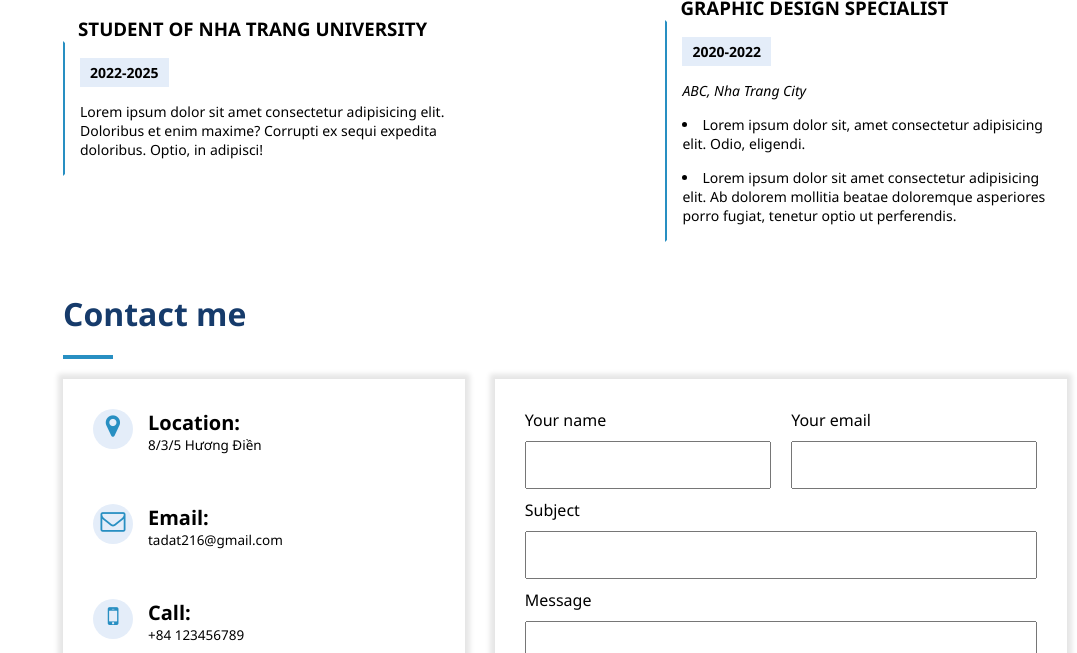
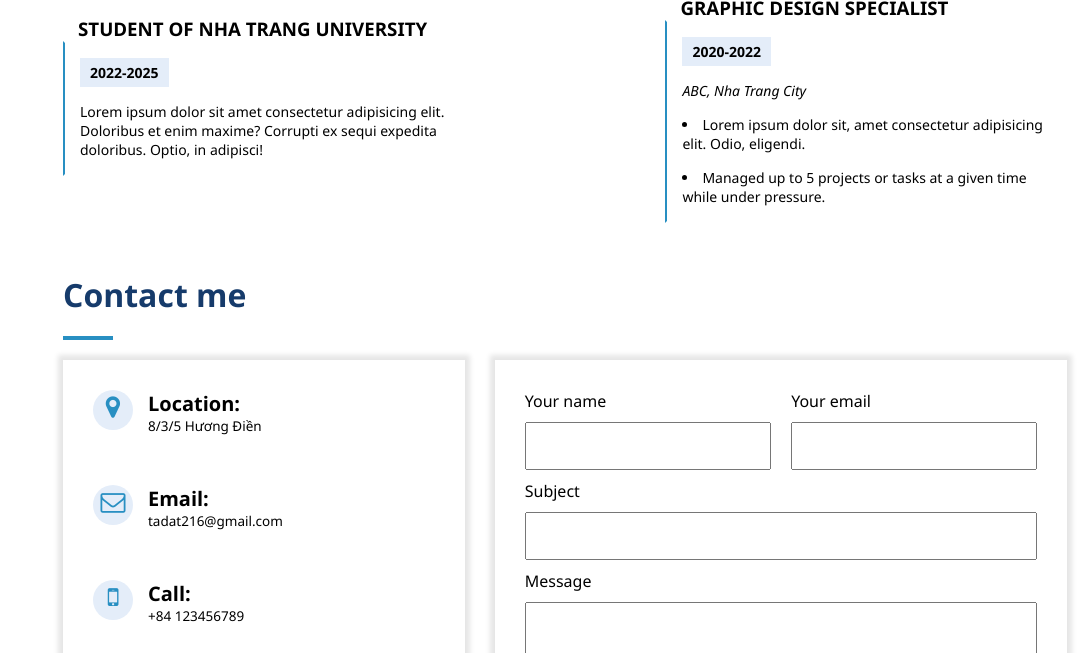
Before and after one commit to tadat216/bai-tap-ngay-sinh-chan, a plain HTML site: page index.html in a window 1280 px wide. Shown: the part 1184-1837 px from the top of the page, without its empty margins (203-1280 px from the left). Drawn offline with Linux system fonts and the light colour scheme.

Commit message:
Update index.html

```diff
--- a/index.html
+++ b/index.html
@@ -118,7 +118,7 @@
               <p><i>ABC, Nha Trang City</i></p>
               <ul style="list-style-position: inside;">
                 <li>Lorem ipsum dolor sit, amet consectetur adipisicing elit. Odio, eligendi.</li>
-                <li>Lorem ipsum dolor sit amet consectetur adipisicing elit. Ab dolorem mollitia beatae doloremque asperiores porro fugiat, tenetur optio ut perferendis.</li>
+                <li>Managed up to 5 projects or tasks at a given time while under pressure.</li>
               </ul>
             </div>
           </div>
```
